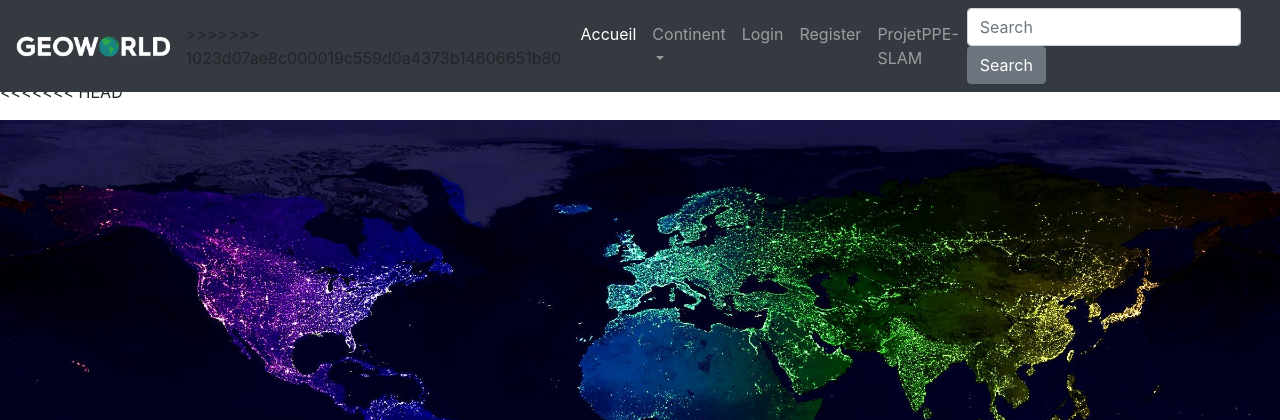
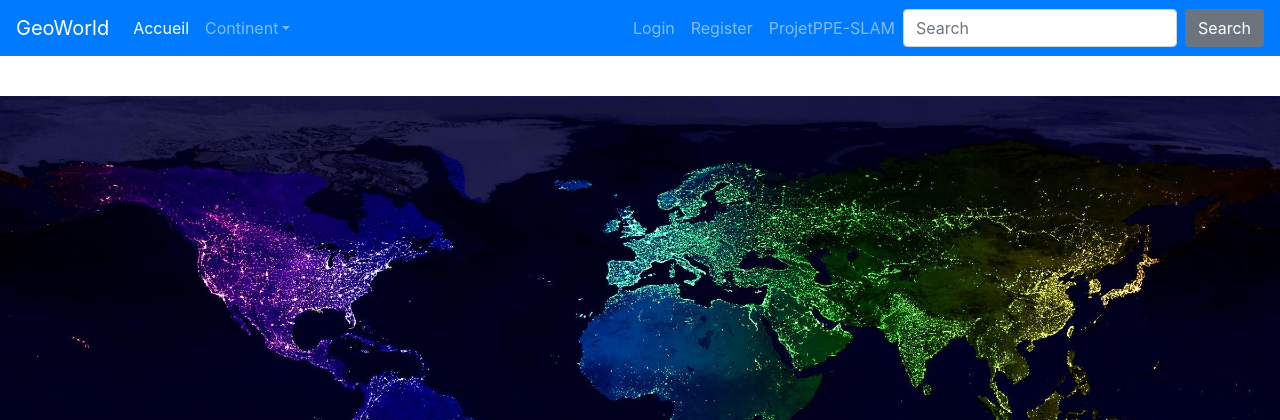
Before and after one commit to LoicTomatot/GeoWorld, a PHP site: page / in a window 1280 px wide. Shown: the top 420 px of the page. Run offline with PHP 8.4, Linux system fonts and the light colour scheme; data comes from the database, SQL or seed files in the repository.

Commit message:
Revert "cm"
This reverts commit 0ecf49ee1c96d2564bb3afdd5e84c8ec2ee0bc66, reversing
changes made to 38307968aa1ad2c105d0b576eab2baac1dfbc127.

```diff
--- a/css/custom.css
+++ b/css/custom.css
@@ -82,6 +82,3 @@ code {
 .submit {
   background-color: #878585;
 }
-#logo {
-  width: 12vw;
-}
--- a/header.php
+++ b/header.php
@@ -26,13 +26,8 @@
 </head>
 <body class="d-flex flex-column h-100">
 <header>
-<<<<<<< HEAD
   <nav class="navbar navbar-expand-md navbar-dark bg-primary fixed-top">
     <a class="navbar-brand" href="index.php">GeoWorld</a>
-=======
-  <nav class="navbar navbar-expand-md navbar-dark bg-dark fixed-top">
-    <a class="navbar-brand" href="index.php"><img id="logo" src="images/logo-01.png"></a>
->>>>>>> 1023d07ae8c000019c559d0a4373b14606651b80
     <button class="navbar-toggler" type="button" data-toggle="collapse" data-target="#navbarsExampleDefault"
             aria-controls="navbarsExampleDefault" aria-expanded="false" aria-label="Toggle navigation">
       <span class="navbar-toggler-icon"></span>
--- a/vues/compte/admin/header_admin.php
+++ b/vues/compte/admin/header_admin.php
@@ -27,7 +27,7 @@
 <body class="d-flex flex-column h-100">
 <header>
   <nav class="navbar navbar-expand-md navbar-dark bg-dark fixed-top">
-    <a class="navbar-brand" href="compte.html">GeoWorld</a>
+    <a class="navbar-brand" href="index.php">GeoWorld</a>
     <button class="navbar-toggler" type="button" data-toggle="collapse" data-target="#navbarsExampleDefault"
             aria-controls="navbarsExampleDefault" aria-expanded="false" aria-label="Toggle navigation">
       <span class="navbar-toggler-icon"></span>
```
Also changed, not shown: images/logo-01.png (deleted), 1 other file.
